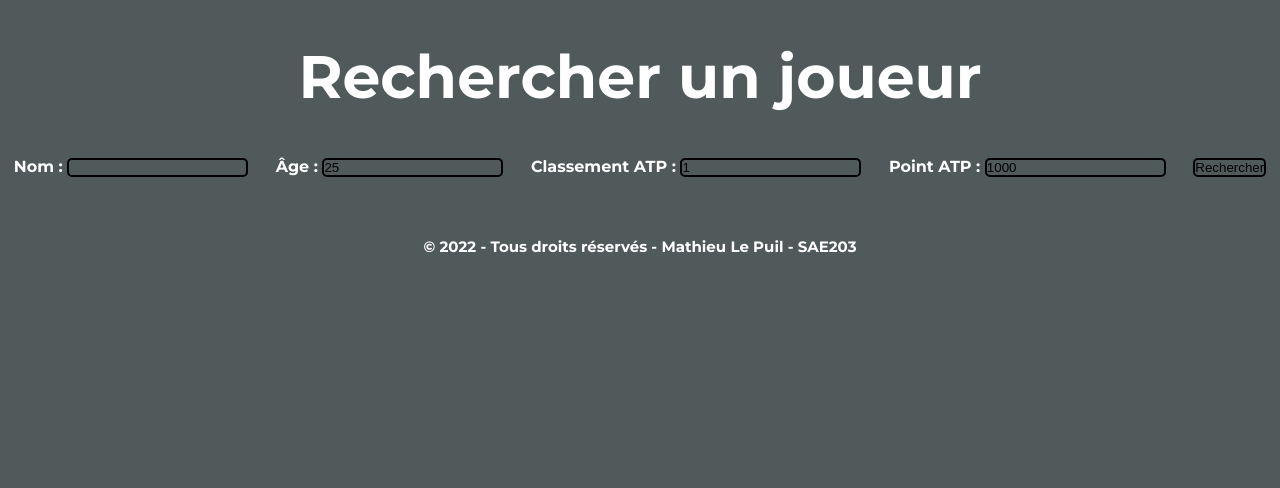
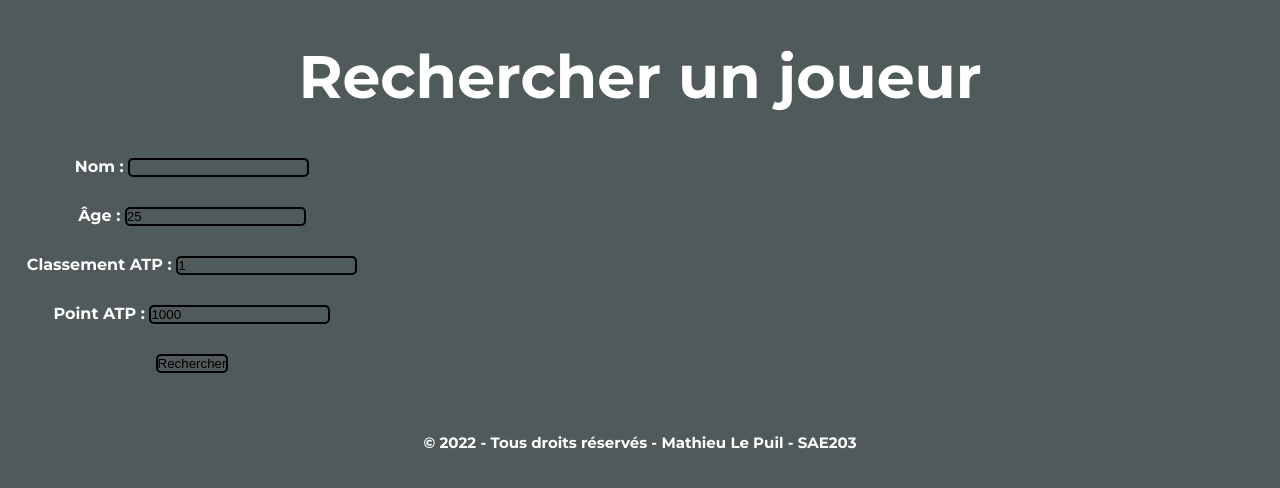
Before and after one commit to MathieuLePuil/SAE203, a PHP site: page /form_recherche.php in a window 1280 px wide. Shown: the part 100-588 px from the top of the page. Run offline with PHP 8.4, Linux system fonts and the light colour scheme; some libraries are stand-ins or nearby versions.

Commit message:
Auto-Save

```diff
--- a/style/style.css
+++ b/style/style.css
@@ -237,6 +237,9 @@ form {
     justify-content: space-around;
     margin-bottom: 45px;
     margin-top: 30px;
+    flex-direction: column;
+    align-items: center;
+    width: 30%;
 }
 
 form input {
@@ -245,3 +248,7 @@ form input {
     margin: 15px 0 15px 0;
     background-color: transparent;
 }
+
+.form_search {
+    width: 100%;
+}
```
